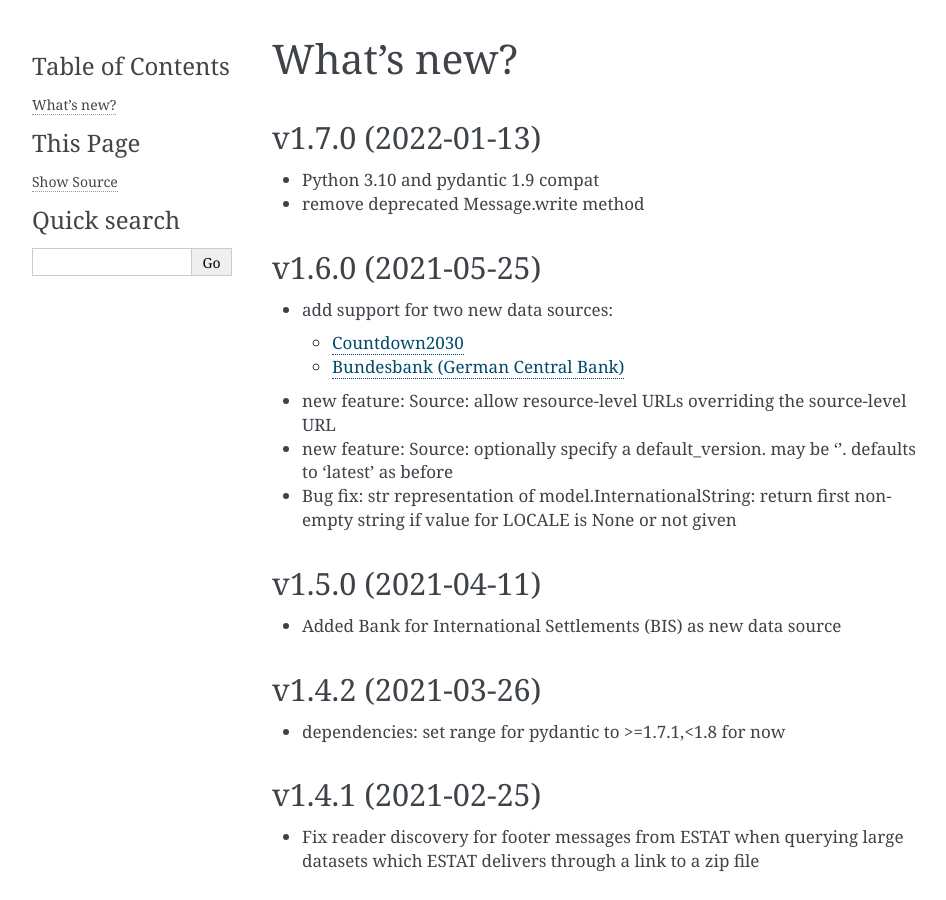
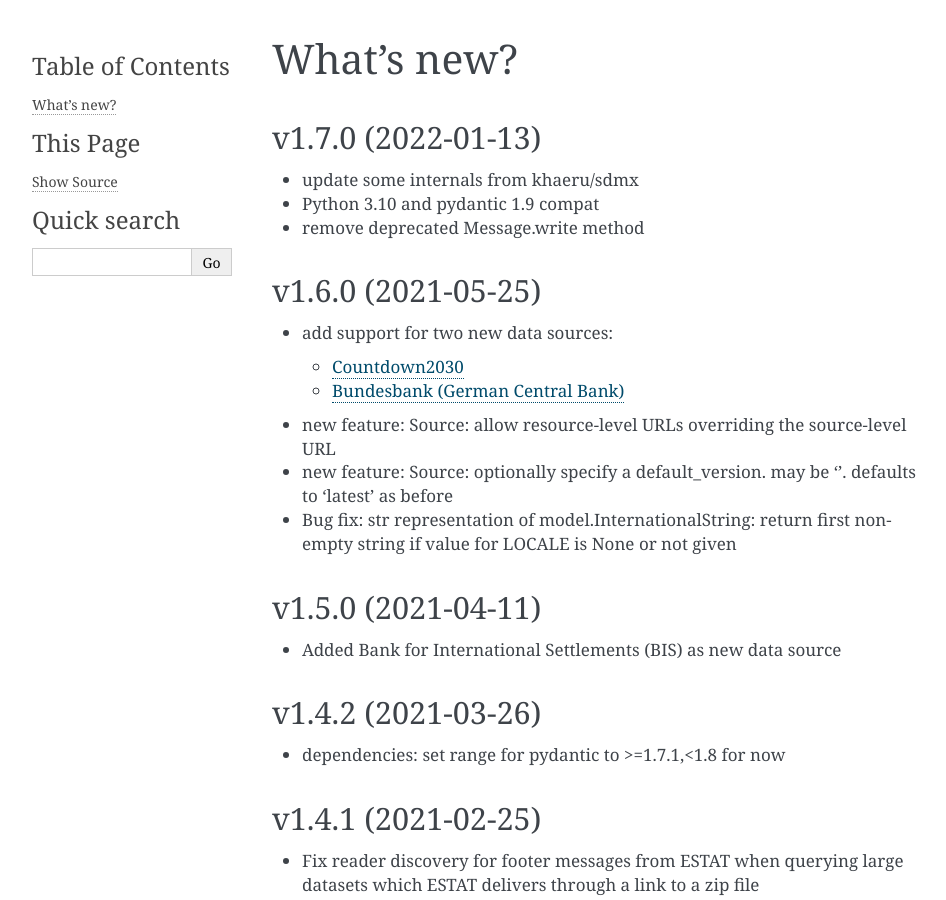
Before and after one commit to dr-leo/pandaSDMX, a Sphinx documentation site: the page built from doc/whatsnew.rst, in a window 1280 px wide and 900 px high. Shown: the whole window, without its empty margins (148-1094 px from the left). Built offline with Sphinx 7.4.7, drawn with Linux system fonts in a browser that asks for light colours; the version number is read from the project's files by our own code.

Commit message:
Update whatsnew

```diff
--- a/doc/whatsnew.rst
+++ b/doc/whatsnew.rst
@@ -6,6 +6,7 @@ What's new?
 v1.7.0 (2022-01-13)
 -----------------------------------------------
 
+* update some internals from khaeru/sdmx
 * Python 3.10 and pydantic 1.9 compat
 * remove deprecated Message.write method
 
```
